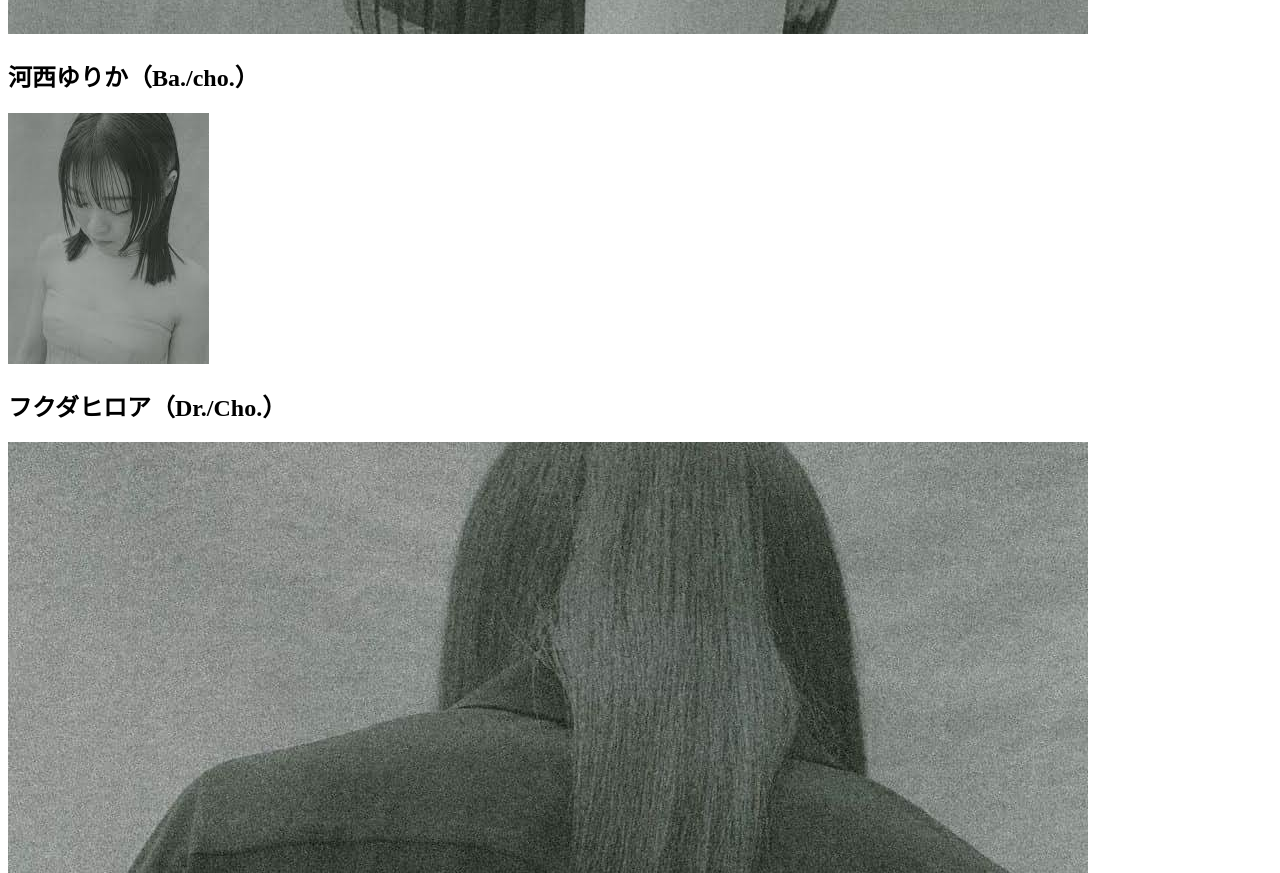
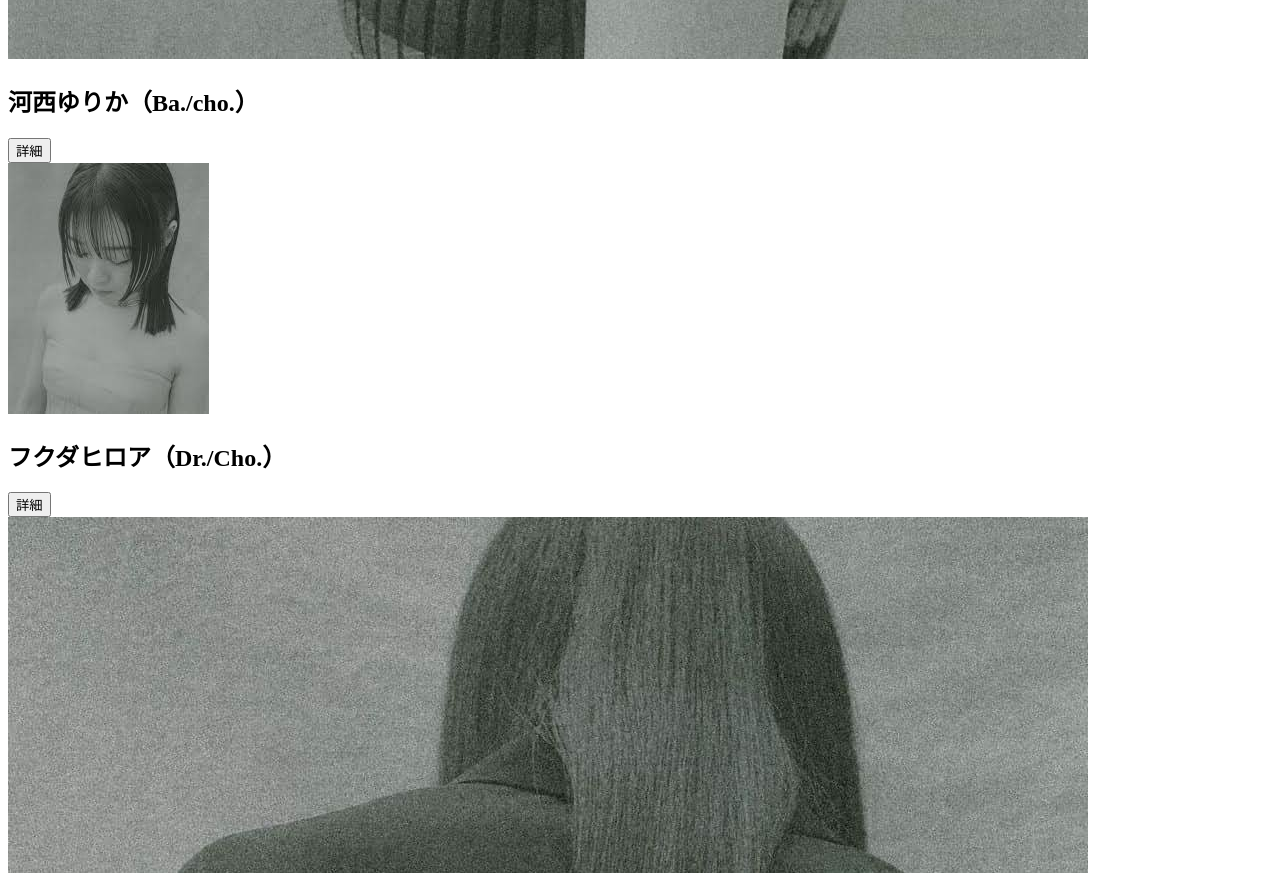
Before and after one commit to Vqitr/Kimatu, a plain HTML site: page member.html in a window 1280 px wide. Shown: the part 1460-2333 px from the top of the page. Drawn offline with Linux system fonts and the light colour scheme; files whose address does not match are found by name.

Commit message:
Update member.html

```diff
--- a/member.html
+++ b/member.html
@@ -10,9 +10,15 @@
       <h1>メンバー紹介</h1>
     </div>
   <h2>塩塚モエカ（Vo./Gt.)</h2>
+  <div id="txt1">
+    <input type="button" value="詳細" onclick="txtchange1();"></div>
   <img src='./image/Cqz4lt8hRxM.jpg' alt="moeka" class="imagechange">
   <h2>河西ゆりか（Ba./cho.）</h2>
+  <div id="txt2">
+    <input type="button" value="詳細" onclick="txtchange2();"></div>
   <img src='./image/download.jpg' alt="yurika" class="imagechange">
   <h2>フクダヒロア（Dr./Cho.）</h2>
+  <div id="txt3">
+    <input type="button" value="詳細" onclick="txtchange3();"></div>
   <img src='./imagee/CqP6NlopZ81.jpg' alt="hiroa" class="imagechange">
 </body>
```
